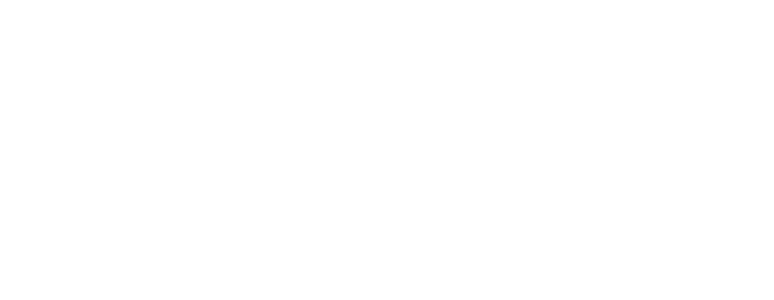
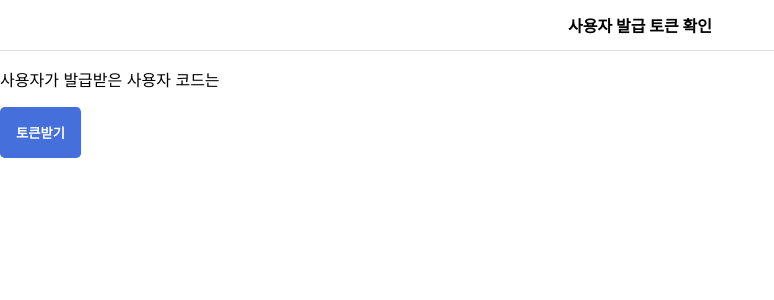
Before and after one commit to olive-su/Fintech_Programming, a React (Create React App) app in the folder fintech/: page /authResult in a window 1280 px wide. Shown: the top 300 px of the page, without its empty margins (0-774 px from the left). Built offline with nearby package versions, Linux system fonts and the light colour scheme.

Commit message:
Fintech API(0526)

```diff
--- a/fintech/src/App.js
+++ b/fintech/src/App.js
@@ -2,6 +2,9 @@
 import { BrowserRouter as Router, Switch, Route } from "react-router-dom";
 import AxiosComponent from "./component/AxiosComponent";
 import ListComponent from "./component/ListComponent";
+import AuthResultPage from "./pages/AuthResultPage";
+import MainPage from "./pages/MainPage";
+import NewsPage from "./pages/NewsPage";
 
 function App() {
   return (
@@ -13,6 +16,15 @@
         <Route path="/axios" exact>
           <AxiosComponent />
         </Route>
+        <Route path="/news" exact>
+          <NewsPage />
+        </Route>
+        <Route path="/main" exact>
+          <MainPage />
+        </Route>
+        <Route path="/authResult" exact>
+          <AuthResultPage />
+        </Route>
       </Switch>
     </Router>
   );
--- /dev/null
+++ b/fintech/src/component/common/AuthButton.js
@@ -0,0 +1,19 @@
+import React from "react";
+import styled from "styled-components";
+
+const AuthButtonStyled = styled.button`
+  padding: 1rem;
+  background: #456fda;
+  color: white;
+  border: none;
+  border-radius: 0.3rem;
+  font-weight: bold;
+`;
+
+const AuthButton = ({ title, handleClick }) => {
+  return <AuthButtonStyled onClick={handleClick}>{title}</AuthButtonStyled>;
+
+  //<button className="authbuttonstyled"> {title} </button>
+};
+
+export default AuthButton;
--- /dev/null
+++ b/fintech/src/component/common/Header.js
@@ -0,0 +1,22 @@
+import React from "react";
+import styled from "styled-components";
+
+const HeaderBlock = styled.div`
+  display: flex;
+  height: 50px;
+  justify-content: center;
+  text-align: center;
+  align-items: center;
+  font-weight: bold;
+  border-bottom: 1px #dedede solid;
+`;
+
+const Header = ({ title }) => {
+  return (
+    <HeaderBlock>
+      <div>{title}</div>
+    </HeaderBlock>
+  );
+};
+
+export default Header;
--- /dev/null
+++ b/fintech/src/component/news/NewsList.js
@@ -0,0 +1,13 @@
+import React from "react";
+
+const NewsList = ({ news }) => {
+  return (
+    <div>
+      {news.map((data) => {
+        return <p>{data.title}</p>;
+      })}
+    </div>
+  );
+};
+
+export default NewsList;
--- /dev/null
+++ b/fintech/src/component/news/Search.js
@@ -0,0 +1,13 @@
+import React from "react";
+
+const Search = ({ handleClickSearchButton, handleChangeSearchInput }) => {
+  return (
+    <div>
+      <input onChange={handleChangeSearchInput}></input>
+      {/* 이벤트 바인딩 */}
+      <button onClick={handleClickSearchButton}>검색</button>
+    </div>
+  );
+};
+
+export default Search;
--- /dev/null
+++ b/fintech/src/pages/AuthResultPage.js
@@ -0,0 +1,42 @@
+import React from "react";
+import { useLocation } from "react-router-dom";
+import queryString from "query-string";
+import Header from "../component/common/Header";
+import AuthButton from "../component/common/AuthButton";
+import axios from "axios";
+
+const AuthResultPage = () => {
+  const { search } = useLocation();
+  const { code } = queryString.parse(search);
+
+  const getAccessToken = () => {
+    const option = {
+      method: "POST",
+      url: "https://testapi.openbanking.or.kr/oauth/2.0/token",
+      headers: {
+        "Content-Type": "application/x-www-form-urlencoded",
+      },
+      data: {
+        code: code,
+        client_id: "1346a7ac-fa44-49d4-bc65-bd04add80812",
+        client_secret: "64917adb-6f07-4839-a9e2-a6f99a8fb84f",
+        redirect_uri: "http://localhost:3000/authResult",
+        grant_type: "authorization_code",
+      },
+    };
+    axios(option).then((response) => {
+      console.log(response.data);
+    });
+  };
+
+  return (
+    <>
+      <Header title={"사용자 발급 토큰 확인"}></Header>
+      <p>사용자가 발급받은 사용자 코드는</p>
+      <p>{code}</p>
+      <AuthButton title={"토큰받기"} handleClick={getAccessToken}></AuthButton>
+    </>
+  );
+};
+
+export default AuthResultPage;
--- /dev/null
+++ b/fintech/src/pages/MainPage.js
@@ -0,0 +1,23 @@
+import React from "react";
+import AuthButton from "../component/common/AuthButton";
+import Header from "../component/common/Header";
+
+const MainPage = () => {
+
+    const openUserAuthPage = () => {
+        let tmpwindow = window.open("about:blank");
+        let clientId = "1346a7ac-fa44-49d4-bc65-bd04add80812";
+        let authPageUrl =
+        `https://testapi.openbanking.or.kr/oauth/2.0/authorize?response_type=code&client_id=${clientId}&redirect_uri=http://localhost:3000/authResult&scope=login inquiry transfer&state=12345678901234567890123456789012&auth_type=0`;
+        tmpwindow.location.href = authPageUrl;
+  };
+
+  return (
+    <>
+      <Header title="사용자 인증"></Header>
+      <AuthButton title="인증받기" handleClick={openUserAuthPage}/>
+    </>
+  );
+};
+
+export default MainPage;
--- /dev/null
+++ b/fintech/src/pages/NewsPage.js
@@ -0,0 +1,41 @@
+import axios from "axios";
+import React, { useState } from "react";
+import Header from "../component/common/Header";
+import NewsList from "../component/news/NewsList";
+import Search from "../component/news/Search";
+
+const NewsPage = () => {
+  const [news, setnews] = useState([]);
+  const [searchText, setSearchText] = useState("");
+
+  const handleChangeInput = (e) => {
+    const { value, name } = e.target;
+    console.log(value);
+    setSearchText(value);
+  };
+  const handleClickSearchButton = () => {
+    //   axios 요청 보내기
+    console.debug("test");
+    let newsUrl = `https://newsapi.org/v2/everything?from=2021-04-26&sortBy=publishedAt&q=${searchText}&apiKey=4cb9103a9dc542259944ceb068f5db4a&language=ko`;
+    axios.get(newsUrl).then((response) => {
+      let resultNewsList = response.data.articles;
+      setnews(resultNewsList);
+    });
+  };
+
+  return (
+    <div>
+      <Header title="뉴스검색"></Header>
+      {/* Header 컴포넌트 작성 */}
+      <Search
+        handleChangeSearchInput={handleChangeInput}
+        handleClickSearchButton={handleClickSearchButton}
+      ></Search>
+      {/* Search 컴포넌트 작성 */}
+      <NewsList news={news}></NewsList>
+      {/* NewsList 컴포넌트 작성 */}
+    </div>
+  );
+};
+
+export default NewsPage;
```
